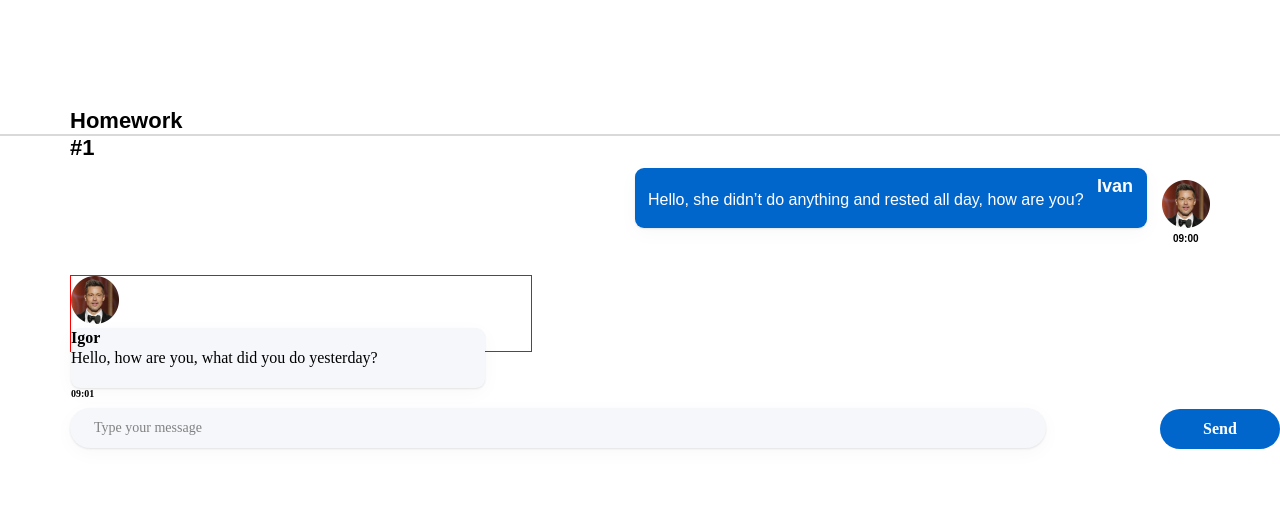
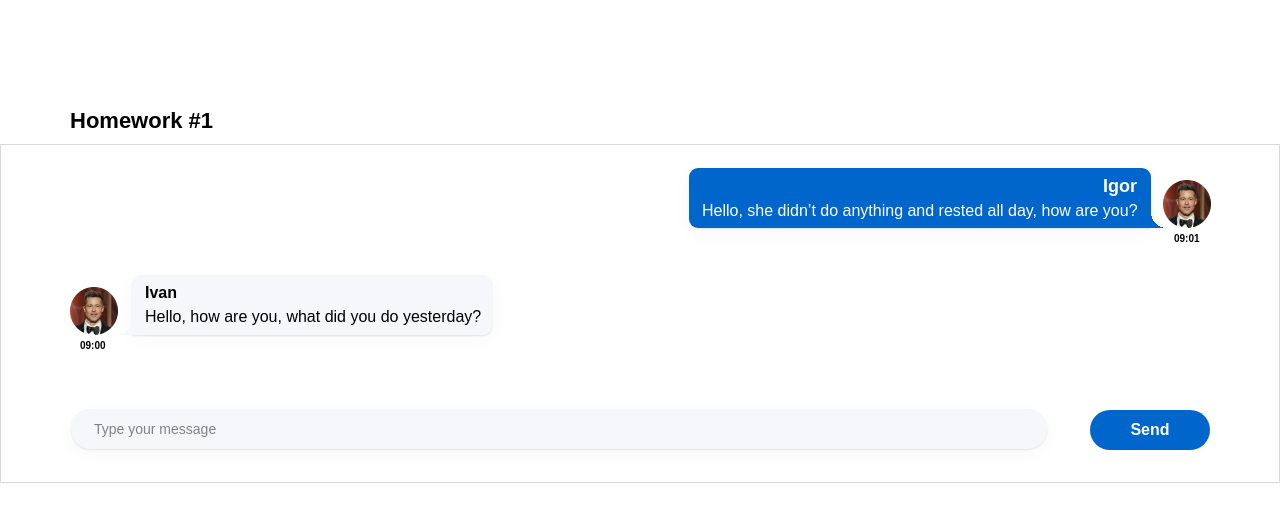
Before and after one commit to EgorZapatylak/home_work, a React (Create React App) app: page / in a window 1280 px wide. Shown: the top 522 px of the page. Built offline with nearby package versions, Linux system fonts and the light colour scheme.

Commit message:
Fixed some bag in homework

```diff
--- a/package.json
+++ b/package.json
@@ -16,7 +16,7 @@
     "@types/react-dom": "18.0.6",
     "@types/uuid": "8.3.4",
     "axios": "0.27.2",
-    "gh-pages": "4.0.0",
+    "gh-pages": "^4.0.0",
     "react": "18.2.0",
     "react-dom": "18.2.0",
     "react-redux": "8.0.4",
--- a/src/s1-main/App.module.css
+++ b/src/s1-main/App.module.css
@@ -1,32 +1,27 @@
 .App {
     --header_height: 60px;
-    font-family: 'Montserrat';
-    width: 1280px;
-    height: 373px;
-    left: 0;
-    padding-top: 107px;
-}
+    font-family: sans-serif;}
 
 .hw {
     width: 1280px;
-    height: 0;
+    height: 339px;
     left: 0;
+    margin-top: 10px;
 
     border: 1px solid #D9D9D9;
 }
 
 .hwTitle {
-    width: 210px;
+    width: 235px;
     height: 27px;
     padding-left: 70px;
+    margin-top: 107px;
 
 
     font-style: normal;
     font-weight: 600;
     font-size: 22px;
     line-height: 27px;
-    /* identical to box height */
-
 
     color: #000000;
 }
--- a/src/s2-homeworks/hw01/HW1.tsx
+++ b/src/s2-homeworks/hw01/HW1.tsx
@@ -25,22 +25,22 @@ export const message0: MessageType = {
     id: 0,
     user: {
         avatar: avatar, // можно менять
-        name: 'Ivan',  // можно менять
+        name: 'Igor',  // можно менять
     },
     message: {
         text: 'Hello, she didn’t do anything and rested all day, how are you?', // можно менять
-        time: '09:00', // можно менять
+        time: '09:01', // можно менять
     },
 }
 export const friendMessage0: MessageType = {
     id: 100,
     user: {
         avatar: avatar, // можно менять
-        name: 'Igor', // можно менять
+        name: 'Ivan', // можно менять
     },
     message: {
         text: 'Hello, how are you, what did you do yesterday?', // можно менять
-        time: '09:01', // можно менять`
+        time: '09:00', // можно менять`
     },
 }
 
--- a/src/s2-homeworks/hw01/friend-message/FriendMessage.module.css
+++ b/src/s2-homeworks/hw01/friend-message/FriendMessage.module.css
@@ -4,10 +4,11 @@
     height: 77px;
     left: 70px;
     top: 275px;
-    border: 1px solid red;
 }
 
 .friendImageAndText {
+    display: flex;
+    align-items: end;
 }
 
 .friendImageAndText img {
@@ -18,34 +19,38 @@
 }
 
 .friendText {
-    width: 414px;
+    width: 360px;
     height: 60px;
     left: 118px;
+    margin-left: 14px;
     top: 275px;
-    border-radius: 9px;
-
+    border-radius: 9px 9px 9px 0;
     background: #F5F7FB;
-    box-shadow: 0px 5px 20px rgba(29, 33, 38, 0.03), 0px 1px 2px rgba(29, 33, 38, 0.1);
+    box-shadow: 0 5px 20px rgba(29, 33, 38, 0.03), 0 1px 2px rgba(29, 33, 38, 0.1);
 
 }
 
 .friendText:after {
-
+    content: '';
+    position: absolute;
+    display: block;
+    right: 400px;
+    bottom: 17px;
+    width: 16px;
+    height: 16px;
+    background: radial-gradient(32px at top left, transparent 50%, #F5F7FB 0) no-repeat right bottom;
 }
 
 .friendName {
     width: 35px;
     height: 20px;
-    left: 145px;
-    top: 283px;
-
-    font-family: 'Montserrat';
+    margin-left: 13px;
+    margin-top: 8px;
+    font-family: sans-serif;
     font-style: normal;
     font-weight: 600;
     font-size: 16px;
     line-height: 20px;
-    /* identical to box height */
-
 
     color: #000000;
 
@@ -54,16 +59,13 @@
 .friendMessageText {
     width: 374px;
     height: 20px;
-    left: 145px;
-    top: 307px;
-
-    font-family: 'Montserrat';
+    margin-left: 13px;
+    margin-top: 4px;
+    font-family: sans-serif;
     font-style: normal;
     font-weight: 400;
     font-size: 16px;
     line-height: 20px;
-    /* identical to box height */
-
 
     color: #000000;
 }
@@ -71,10 +73,9 @@
 .friendTime {
     width: 29px;
     height: 12px;
-    left: 80px;
-    top: 340px;
-
-    font-family: 'Montserrat';
+    padding-left: 10px;
+    padding-top: 5px;
+    font-family: sans-serif;
     font-style: normal;
     font-weight: 600;
     font-size: 10px;
--- a/src/s2-homeworks/hw01/message-sender/MessageSender.module.css
+++ b/src/s2-homeworks/hw01/message-sender/MessageSender.module.css
@@ -1,24 +1,24 @@
 .sendForm {
+    width: 976px;
+    height: 40px;
+    margin-left: 70px;
+    margin-top: 264px;
+
+    background: #F5F7FB;
+    box-shadow: 0 5px 20px rgba(29, 33, 38, 0.03), 0 1px 2px rgba(29, 33, 38, 0.1);
+    border-radius: 20px;
+}
+
+.textarea {
     position: absolute;
     width: 976px;
     height: 40px;
     left: 70px;
-    top: 408px;
-
-    background: #F5F7FB;
-    box-shadow: 0px 5px 20px rgba(29, 33, 38, 0.03), 0px 1px 2px rgba(29, 33, 38, 0.1);
-    border-radius: 20px;
-}
-
-.textarea {
-    width: 976px;
-    height: 80px;
-    left: 70px;
-    top: 408px;
+    top: 410px;
     border: none;
     background: none;
     resize: none;
-    font-family: 'Montserrat';
+    font-family: sans-serif;
     padding-top: 11px;
     padding-left: 24px;
     font-style: normal;
@@ -35,11 +35,13 @@
     width: 120px;
     height: 40px;
     left: 1090px;
-    top: 1px;
+    top: 410px;
+    margin-bottom: 32px;
+
 
     background: #0066CC;
     border-radius: 20px;
-    font-family: 'Montserrat';
+    font-family: sans-serif;
     font-style: normal;
     font-weight: 600;
     font-size: 16px;
--- a/src/s2-homeworks/hw01/message/Message.module.css
+++ b/src/s2-homeworks/hw01/message/Message.module.css
@@ -1,68 +1,70 @@
-* {
-    font-family: 'Montserrat', sans-serif;
-}
-
 .message {
     position: absolute;
     width: 575px;
     height: 77px;
-    left: 635px;
+    margin-left: 635px;
     top: 168px;
 }
 
 .imageAndText {
-
-    }
+    display: flex;
+    flex-direction: row-reverse;
+    align-items:end;
+}
 
 .imageAndText img {
-    position: absolute;
-    left: 527px;
-    top: 12px;
     height: 48px;
     width: 48px;
 }
 
 .text {
-    width: 512px;
+    width: 462px;
     height: 60px;
-    border-radius: 9px;
+    margin-right: 12px;
+    top: 200px;
+    border-radius: 9px 9px 0 9px;
     background: #0066CC;
-    box-shadow: 0 5px 20px rgba(29, 33, 38, 0.03), 0px 1px 2px rgba(29, 33, 38, 0.1);
+    box-shadow: 0 5px 20px rgba(29, 33, 38, 0.03), 0 1px 2px rgba(29, 33, 38, 0.1);
 
 }
 
 .text:after {
+    content: '';
+    position: absolute;
+    display: block;
+    right: 44px;
+    bottom: 17px;
+    width: 16px;
+    height: 16px;
+    background: radial-gradient(32px at top right, transparent 50%, #0066CC 0) no-repeat left bottom;
+
 }
 
 .name {
     width: 40px;
     height: 22px;
-    padding-top: 7px;
-    padding-left: 462px;
-    font-family: inherit;
+    margin-top: 7px;
+    margin-left: 414px;
+    font-family: sans-serif;
     font-style: normal;
     font-weight: 600;
     font-size: 18px;
     line-height: 22px;
-    /* identical to box height */
-
 
     color: #FFFFFF;
 }
 
 .messageText {
-    width: 489px;
+    width: 438px;
     height: 20px;
     margin-left: 13px;
-    padding-bottom: 8px;
+    margin-top: 4px;
 
-    font-family: inherit;
+    font-family: sans-serif;
     font-style: normal;
     font-weight: 400;
     font-size: 16px;
     line-height: 20px;
-    /* identical to box height */
-
 
     color: #FFFFFF;
 
@@ -74,7 +76,7 @@
     margin-left: 538px;
     margin-top: 5px;
 
-    font-family: inherit;
+    font-family: sans-serif;
     font-style: normal;
     font-weight: 600;
     font-size: 10px;
```
Also changed, not shown: 1 other file (tests, documents, lock files or other folders).
